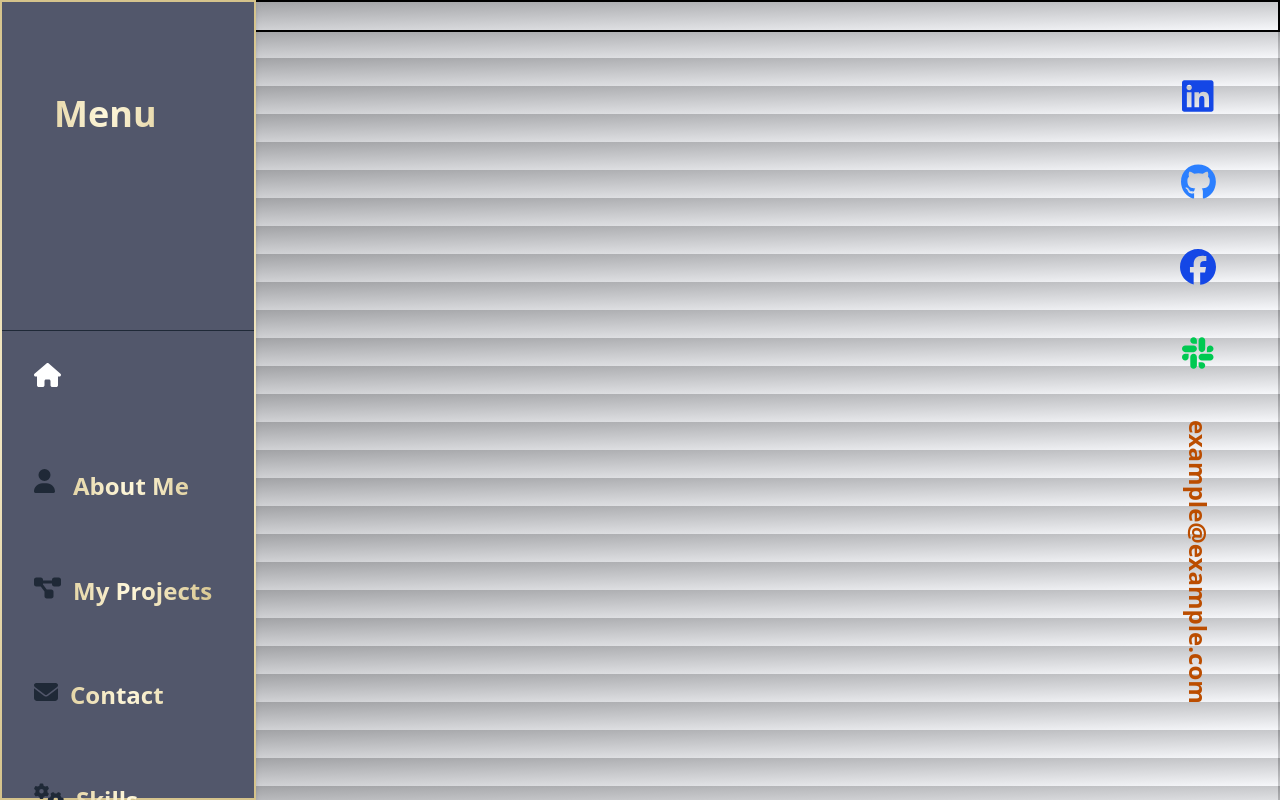
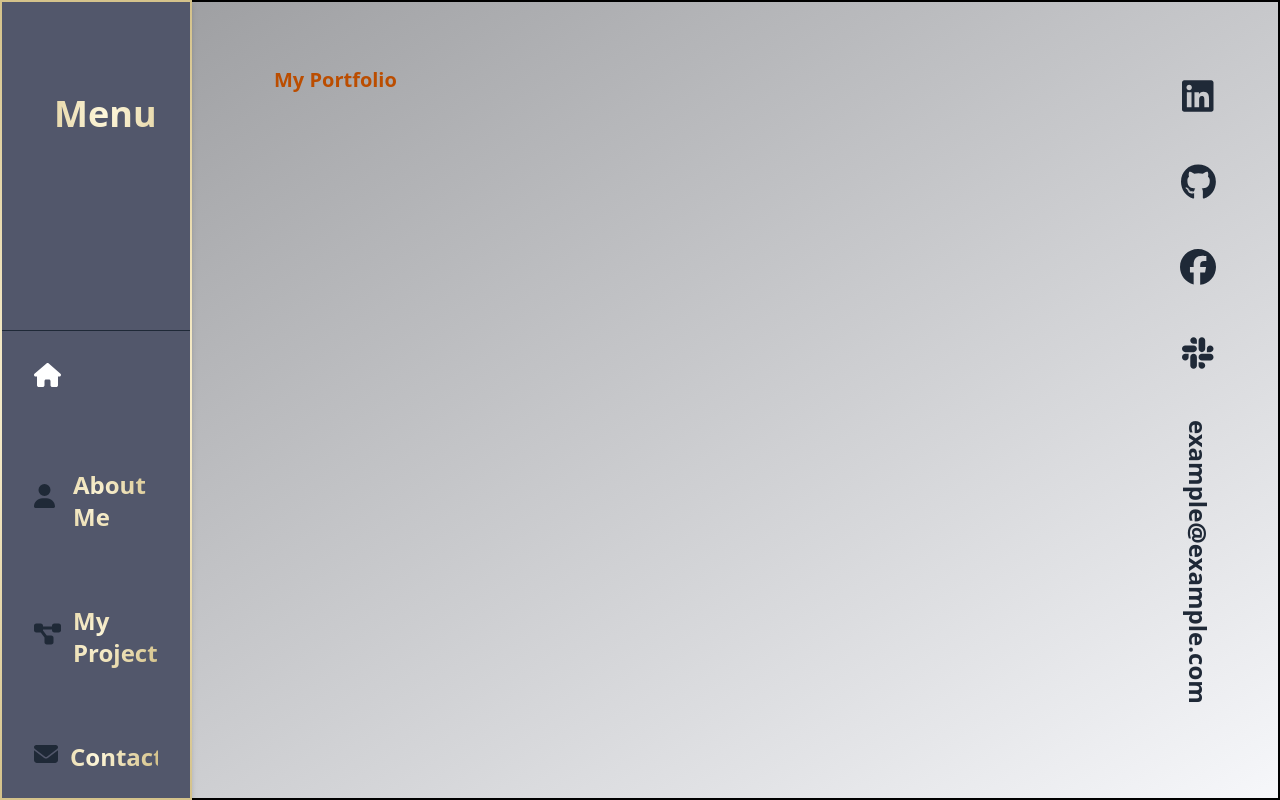
Before and after one commit to Ese-tech/My-Portfolio-, a React (Vite) app: page / in a window 1280 px wide. Built offline with nearby package versions, Linux system fonts and the light colour scheme.

Commit message:
Refactor layout and styling; enhance responsiveness and adjust component spacing

```diff
--- a/src/App.css
+++ b/src/App.css
@@ -5,29 +5,3 @@
 	/* display: flex;
 	flex-direction: column; */
 }
-
-.main-content {
-	flex: 1;
-}
-
-nav {
-	background-color: #001f3f; /* Equivalent to bg-dark-blue */
-	border-bottom: 2px solid #FFD700; /* Equivalent to border-b-2 border-white-gold */
-	color: #FFD700; /* Equivalent to text-white-gold */
-	display: flex; /* Equivalent to flex */
-	align-items: center; /* Equivalent to items-center */
-	justify-content: space-between; /* Equivalent to justify-between */
-	padding: 1rem 2rem; /* Equivalent to px-8 py-4 */
-}
-
-nav a,
-nav i {
-	color: #FFD700; /* Equivalent to text-white-gold */
-	text-decoration: none; /* Equivalent to no-underline */
-	margin: 0 1rem; /* Equivalent to mx-4 */
-}
-
-nav a:hover,
-nav i:hover {
-	color: white;
-}
--- a/src/App.tsx
+++ b/src/App.tsx
@@ -10,11 +10,11 @@ function App() {
 		<SidebarProvider>
 			<BrowserRouter>
 				<SideBar />
-
+				<div className='main-content'>
+					<NavBar />
 					<MainRoutes />
-					<NavBar />
 					<SocialMedia />
-
+				</div>
 			</BrowserRouter>
 		</SidebarProvider>
 	);
--- a/src/components/Card.tsx
+++ b/src/components/Card.tsx
@@ -55,7 +55,7 @@ function Card() {
 	} = repoData;
 
 	return (
-		<div className='p-12 border rounded shadow-md bg-white w-7xl h-full  flex flex-col justify-center items-center flex-wrap mx-auto mt-52 ml-28 text-center'>
+		<div className='card px-5 w-f h- mt-36 p-22  rounded-lg shadow-lg bg-white'>
 			<h2 className='text-4xl font-bold mb-4'>{name || "No name available"}</h2>
 			<p className='text-gray-700 text-lg mb-4'>
 				{description || "No description available"}
--- a/src/components/ProjecteDetaList.tsx
+++ b/src/components/ProjecteDetaList.tsx
@@ -33,8 +33,8 @@ const ProjectsDetaList = () => {
 	}, []);
 
 	return (
-		<div className='projects-container mt-18 px-32   border-amber-950 border-2 w-auto h- mx-auto p-8 rounded-lg shadow-lg bg-white'>
-			<h2 className='text-3xl font-extrabold text-gray-800 mb-6 text-center'>
+		<div className='projects-container  px-5 w-f h- mt-36 p-22  rounded-lg shadow-lg bg-white'>
+			<h2 className='text-3xl font-extrabold text-gray-800 -mt-18 mb-16 text-center'>
 				My Projects
 			</h2>
 			{loading && <p className='text-center text-gray-500'>Loading...</p>}
--- a/src/components/SocialMedia.tsx
+++ b/src/components/SocialMedia.tsx
@@ -9,7 +9,7 @@ import {
 function SocialMedia() {
 	return (
 		<div>
-			<div className='hidden md:flex flex-col items-center space-y-12 font-extrabold  fixed right-4 bottom-24 pr-12'>
+			<div className='hidden md:flex flex-col items-center space-y-12 font-extrabold fixed right-4 bottom-24 pr-12 z-10'>
 				<a
 					href='https://linkedin.com'
 					target='_blank'
@@ -17,11 +17,11 @@ function SocialMedia() {
 				>
 					<FontAwesomeIcon
 						icon={faLinkedin}
-						className='text-blue-700 text-4xl'
+						className='icon text-4xl'
 					/>
 				</a>
 				<a href='https://github.com' target='_blank' rel='noopener noreferrer'>
-					<FontAwesomeIcon icon={faGithub} className='text-blue-500 text-4xl' />
+					<FontAwesomeIcon icon={faGithub} className='icon text-4xl' />
 				</a>
 				<a
 					href='https://facebook.com'
@@ -30,16 +30,19 @@ function SocialMedia() {
 				>
 					<FontAwesomeIcon
 						icon={faFacebook}
-						className='text-blue-700 text-4xl'
+						className='icon text-4xl'
 					/>
 				</a>
 				<a href='https://slack.com' target='_blank' rel='noopener noreferrer'>
-					<FontAwesomeIcon icon={faSlack} className='text-green-500 text-4xl' />
+					<FontAwesomeIcon
+						icon={faSlack}
+						className='icon text-4xl'
+					/>
 				</a>
 				{/* Updated email alignment */}
 				<a
 					href='mailto:example@example.com'
-					className='text-amber-700 text-2xl'
+					className='icon text-2xl'
 					style={{
 						writingMode: "vertical-rl",
 					}}
@@ -49,7 +52,7 @@ function SocialMedia() {
 			</div>
 
 			{/* Mobile View */}
-			<div className='fixed bottom-0 left-0 w-full bg-gray-800 text-white p-4 flex justify-center space-x-4 md:hidden'>
+			<div className='fixed bottom-0 left-0 w-full bg-gray-800 text-white p-4 flex justify-center space-x-4 md:hidden z-10'>
 				<a
 					href='https://linkedin.com'
 					target='_blank'
@@ -57,11 +60,11 @@ function SocialMedia() {
 				>
 					<FontAwesomeIcon
 						icon={faLinkedin}
-						className='text-blue-700 text-xl'
+						className='icon text-xl'
 					/>
 				</a>
 				<a href='https://github.com' target='_blank' rel='noopener noreferrer'>
-					<FontAwesomeIcon icon={faGithub} className='text-blue-500 text-xl' />
+					<FontAwesomeIcon icon={faGithub} className='icon text-xl' />
 				</a>
 				<a
 					href='https://facebook.com'
@@ -70,13 +73,16 @@ function SocialMedia() {
 				>
 					<FontAwesomeIcon
 						icon={faFacebook}
-						className='text-blue-700 text-xl'
+						className='icon text-xl'
 					/>
 				</a>
 				<a href='https://slack.com' target='_blank' rel='noopener noreferrer'>
 					<FontAwesomeIcon icon={faSlack} className='text-green-500 text-xl' />
 				</a>
-				<a href='mailto:example@example.com' className='text-amber-700 text-xl'>
+				<a
+					href='mailto:example@example.com'
+					className='icon text-amber-700 text-xl'
+				>
 					example@example.com
 				</a>
 			</div>
--- a/src/features/navigation/NavBar.tsx
+++ b/src/features/navigation/NavBar.tsx
@@ -16,8 +16,8 @@ export function NavBar() {
 	return (
 		<>
 			{/* Tablet View */}
-			<div className='navb hidden md:flex lg:hidden fixed top-0 left-0 w-full  bg-slate-600  shadow-lg z-50 font-bold text-xl text-white-gold'>
-				<nav className='flex flex-row justify-center space-x-5 p-4'>
+			<div className='navb hidden md:flex lg:hidden fixed top-0 left-0 w-full h-16 bg-slate-600 shadow-lg z-50 font-bold text-xl text-white-gold pl-28'>
+				<nav className='flex flex-row space-x-5 p-4'>
 					<NavLink to='/' className='flex items-center hover:text-white'>
 						<FontAwesomeIcon
 							icon={faHome}
--- a/src/features/navigation/SideBar.tsx
+++ b/src/features/navigation/SideBar.tsx
@@ -10,7 +10,7 @@ import {
 
 function SideBar() {
 	return (
-		<div className='navb hidden lg:block fixed left-0 top-0 h-full w-64  shadow-lg z-50 text-2xl font-bold text-white-gold'>
+		<div className='navb hidden lg:block fixed left-0 top-0 h-full w-48 shadow-lg z-50 text-2xl font-bold text-white-gold'>
 			<div className='flex justify-between items-center p-5 border-b border-white-gold'>
 				<h2 className='text-4xl font-extrabold mt-10 mb-36 p-8'>Menu</h2>
 			</div>
--- a/src/index.css
+++ b/src/index.css
@@ -4,8 +4,8 @@
 	font-family: system-ui, Avenir, Helvetica, Arial, sans-serif;
 	line-height: 1.5;
 	font-weight: 400;
-	/* width: 100%;
-	height: 100%; */
+	width: 100%;
+	height: 100%;
 
 	color-scheme: light dark;
 	color: rgba(255, 255, 255, 0.87);
@@ -17,8 +17,17 @@
 	-moz-osx-font-smoothing: grayscale;
 	border: 2px solid #000;
 
-	--white-gold: linear-gradient(135deg, #e9dbaf, #fff8dc); /* Gradient white-gold color */
-	--white-gold-shiny: radial-gradient(circle, #fff8dc, #e9dbaf, #d4c28a); /* Shiny effect */
+	--white-gold: linear-gradient(
+		135deg,
+		#e9dbaf,
+		#fff8dc
+	); /* Gradient white-gold color */
+	--white-gold-shiny: radial-gradient(
+		circle,
+		#fff8dc,
+		#e9dbaf,
+		#d4c28a
+	); /* Shiny effect */
 	--dark-blue: #52576b; /* Dark blue for nav and sidebar */
 }
 
@@ -38,7 +47,6 @@ body {
 	font-weight: bold;
 }
 
-
 .transition-transform {
 	transition: transform 0.3s ease-in-out;
 }
@@ -53,16 +61,15 @@ body {
 
 .shadow-lg {
 	box-shadow: 0 4px 6px rgba(0, 0, 0, 0.1), 0 2px 4px rgba(0, 0, 0, 0.06);
-
 }
 
-.text-white-gold, .text-4xl  {
+.text-white-gold,
+.text-4xl {
 	background: var(--white-gold-shiny);
-background-clip: text;
--webkit-background-clip: text;
+	background-clip: text;
+	-webkit-background-clip: text;
 	-webkit-text-fill-color: transparent;
 }
-
 .navb {
 	background: var(--dark-blue);
 	border-width: 2px;
@@ -70,12 +77,28 @@ background-clip: text;
 	border-image: var(--white-gold-shiny) 1;
 }
 
+.main-content {
+	margin-top: 4rem; /* Adjust for Navbar height */
+	margin-left: 12rem; /* Adjust for Sidebar width */
+	padding: 1rem; /* Add padding for better spacing */
+}
 
+.projects-container,
+.card {
+	padding-right: 5rem;
+	margin-right:150px ; /* Add padding to avoid overlap with SocialMedia */
+}
 
 @media (min-width: 1024px) {
 	.main-content {
 		margin-left: 16rem; /* Adjust for sidebar width */
 		padding-top: 0; /* No padding needed for desktop */
+	}
+}
+
+@media (max-width: 1023px) {
+	.main-content {
+		margin-left: 0; /* Remove Sidebar margin for smaller screens */
 	}
 }
 
@@ -87,6 +110,9 @@ background-clip: text;
 	.sidebar {
 		display: flex;
 		flex-direction: column;
+	}
+	.main-content {
+		margin-top: 6rem; /* Adjust for MobileView height */
 	}
 }
 
```
Also changed, not shown: src/features/navigation/MobileView.tsx (+7 -25 lines).
